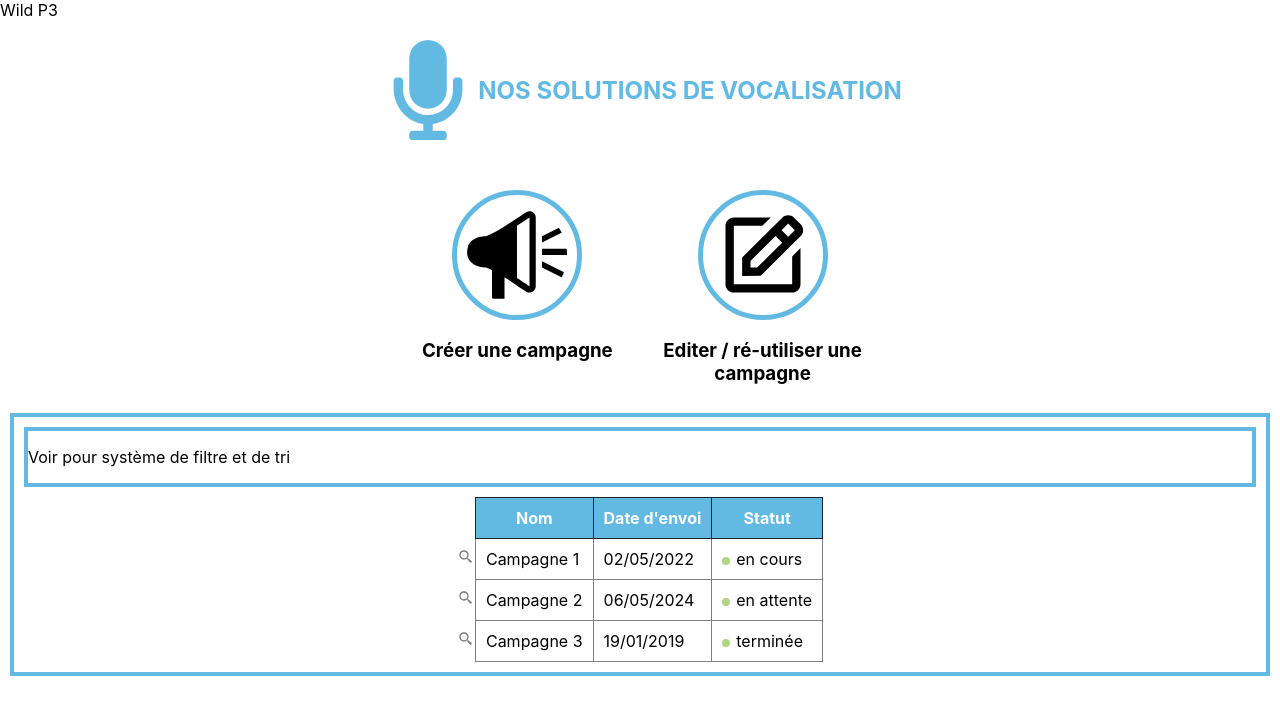
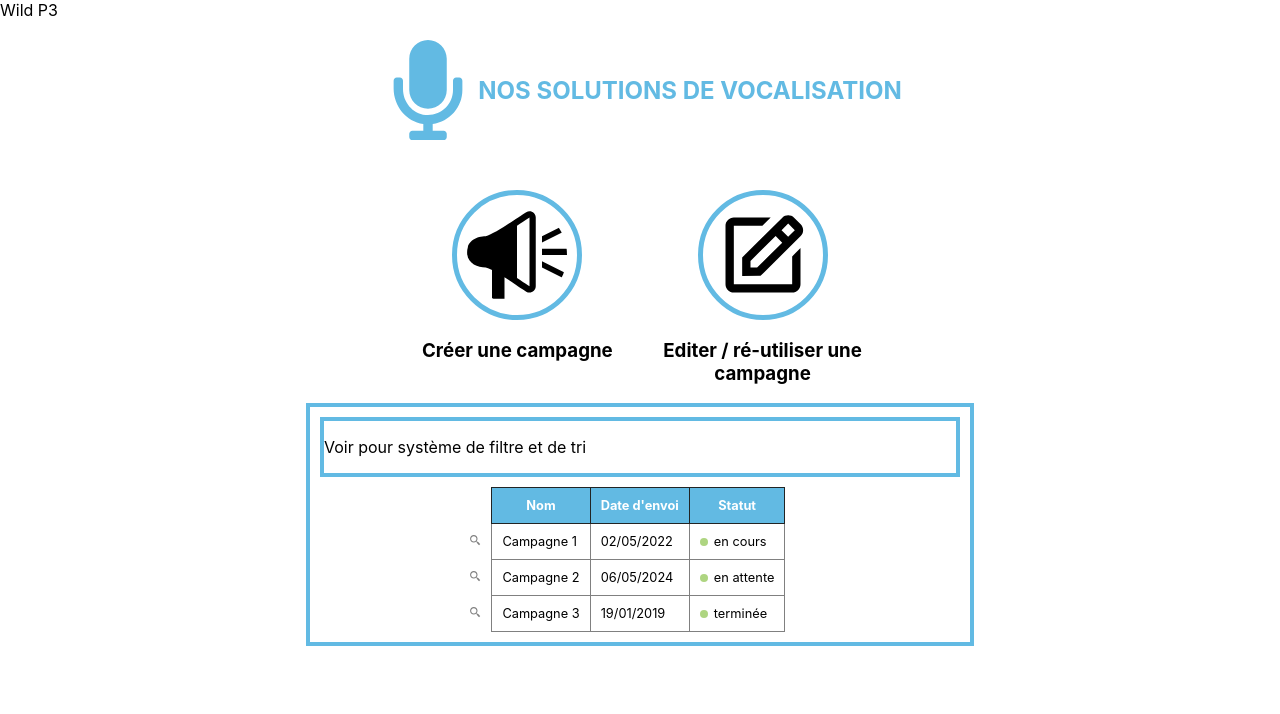
Before and after one commit to WildCodeSchool/lyon-js-sept2020-p3-lafrica-front-office, a React (Create React App) app: page / in a window 1280 px wide. Shown: the top 714 px of the page. Built offline with nearby package versions, Linux system fonts and the light colour scheme.

Commit message:
media queries added

```diff
--- a/src/components/CampaignsView.css
+++ b/src/components/CampaignsView.css
@@ -31,16 +31,9 @@
   justify-content: center;
 }
 
-.campaigns-list-container {
-  display: flex;
-  height: 100%;
-}
-
 .campaigns-list {
   margin: 10px;
   border: 4px solid var(--primary-color);
-  width: 100%;
-  height: 100%;
   padding: 10px;
 }
 
@@ -52,6 +45,10 @@
 .campaigns-list table {
   margin: auto;
   border-collapse: collapse;
+}
+
+.same-width-than-search-icon {
+  width: 16px;
 }
 
 .stylized-td {
@@ -118,3 +115,51 @@ h3 {
 .awaiting-status {
   background: #f4511e;
 }
+
+@media only screen and (max-width: 400px) {
+  td,
+  th,
+  .stylized-th,
+  .stylized-td {
+    padding-left: 2px;
+    padding-right: 2px;
+    font-size: 0.6em;
+  }
+}
+
+@media only screen and (min-device-width: 400px) and (max-device-width: 760px) {
+  .campaigns-list {
+    width: 80%;
+    margin: auto;
+  }
+  td,
+  th,
+  .stylized-th,
+  .stylized-td {
+    padding-left: 5px;
+    padding-right: 5px;
+    font-size: 0.8em;
+  }
+}
+
+@media only screen and (min-device-width: 760px) and (max-device-width: 1024px) {
+  .campaigns-list {
+    width: 60%;
+    margin: auto;
+  }
+  td,
+  th,
+  .stylized-th,
+  .stylized-td {
+    padding-left: 10px;
+    padding-right: 10px;
+    font-size: 0.8em;
+  }
+}
+
+@media only screen and (min-width: 1024px) {
+  .campaigns-list {
+    width: 50%;
+    margin: auto;
+  }
+}
--- a/src/components/CampaignsView.js
+++ b/src/components/CampaignsView.js
@@ -47,7 +47,7 @@ const CampaignsView = () => {
           </div>
         </div>
       </article>
-      <article className="campaigns-list-container">
+      <article>
         <div className="campaigns-list">
           <div className="filter-container">
             <p>Voir pour système de filtre et de tri</p>
@@ -59,6 +59,7 @@ const CampaignsView = () => {
                 <th className="stylized-th">Nom</th>
                 <th className="stylized-th">Date d'envoi</th>
                 <th className="stylized-th">Statut</th>
+                <th></th>
               </tr>
             </thead>
             <tbody>
@@ -74,6 +75,7 @@ const CampaignsView = () => {
                       <span className="status finished-status"></span>
                       {campaign.status}
                     </td>
+                    <td className="same-width-than-search-icon"></td>
                   </tr>
                 );
               })}
--- a/src/services/API.js
+++ b/src/services/API.js
@@ -46,11 +46,7 @@ export const extractData = (res) => res.data;
 export const isCancelledError = (fetchRequestError) =>
   fetchRequestError && fetchRequestError.constructor.name === "CancelledError";
 
-export const getCollection = (
-  collectionName,
-  queryParams,
-  config = {}
-) =>
+export const getCollection = (collectionName, queryParams, config = {}) =>
   makeCancellable(
     "get",
     `/${collectionName}${
```
